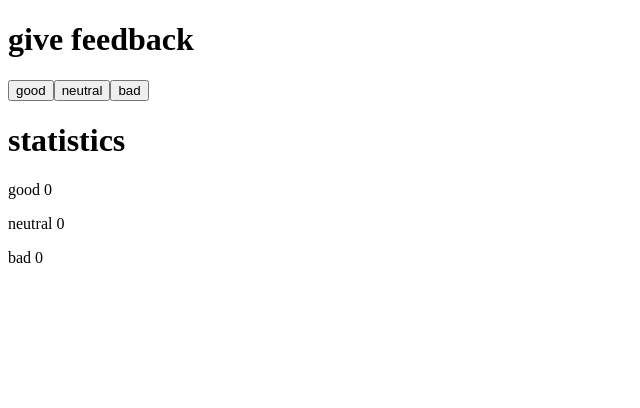
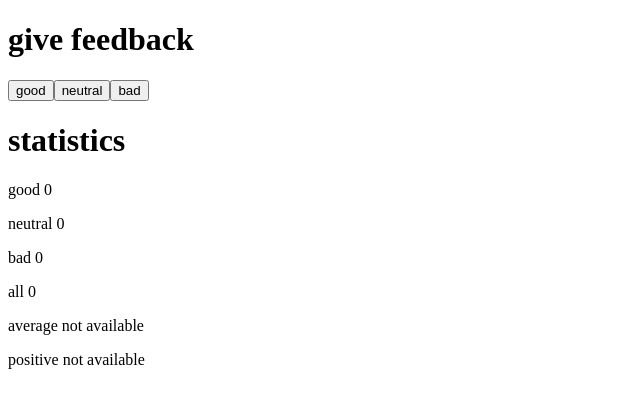
Before and after one commit to laocker96/full-stack-open-2022-part1, a React (Create React App) app in the folder unicafe/: page / in a window 1280 px wide. Shown: the top 408 px of the page, without its empty margins (0-640 px from the left). Built offline with nearby package versions, Linux system fonts and the light colour scheme.

Commit message:
Exercise 1.7

```diff
--- a/unicafe/src/App.js
+++ b/unicafe/src/App.js
@@ -20,12 +20,25 @@ const Feedback = ({ handleFeedback }) => {
 }
 
 const Statistics = ({ good, neutral, bad }) => {
+
+  const getTotal = () => good + neutral + bad;
+
+  // (good: 1, neutral: 0, bad: -1)
+  const getAverage = () => {
+    return (good * 1 + neutral * 0 + bad * (-1)) / getTotal();
+  }
+
+  const getPositive = () => good * 100 / getTotal();
+
   return (
     <>
       <h1>statistics</h1>
       <p>good {good}</p>
       <p>neutral {neutral}</p>
       <p>bad {bad}</p>
+      <p>all {good + neutral + bad}</p>
+      <p>average {getTotal() != 0 ? getAverage() : "not available"}</p>
+      <p>positive {getTotal() != 0 ? `${getPositive()}%` : "not available"}</p>
     </>
   );
 }
```
